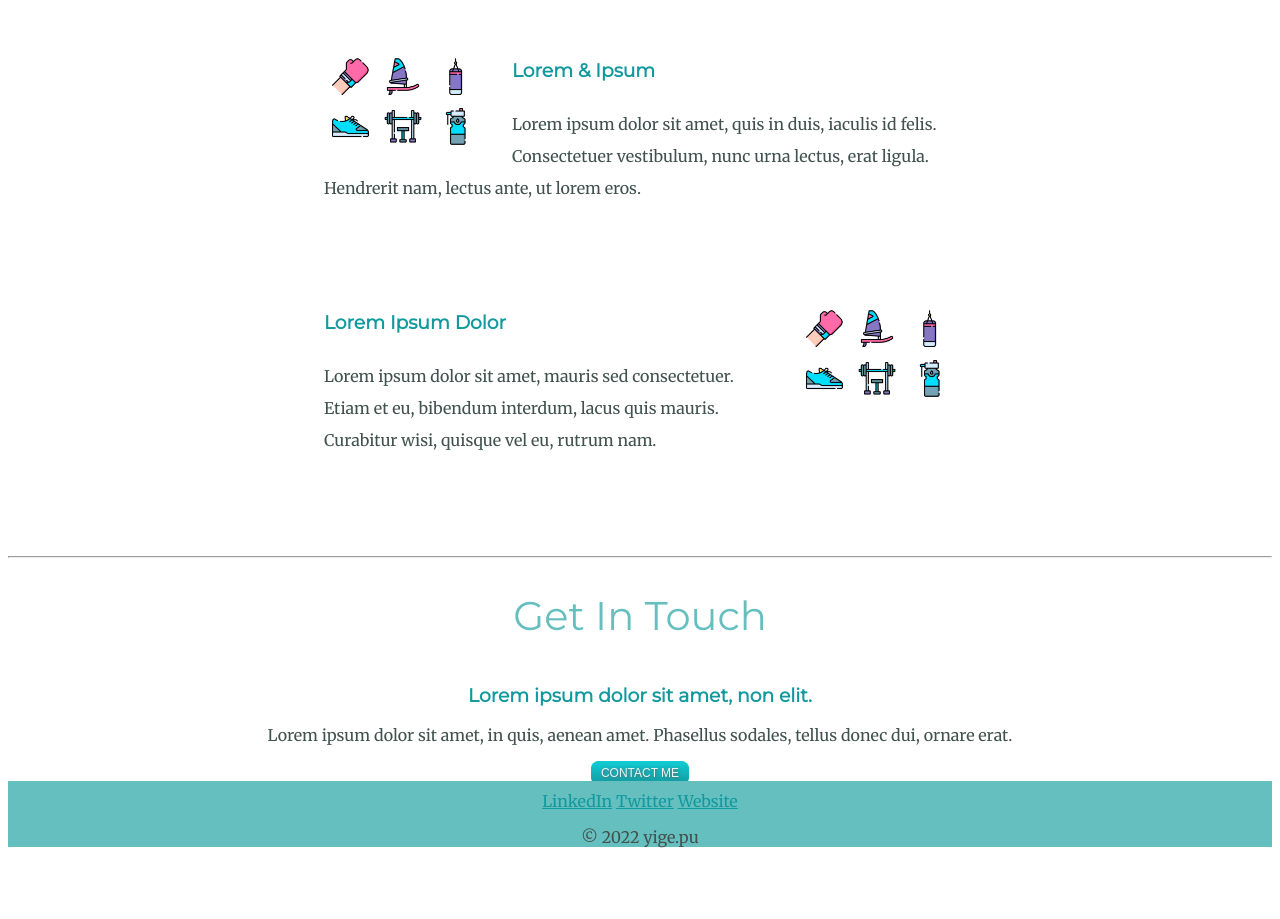
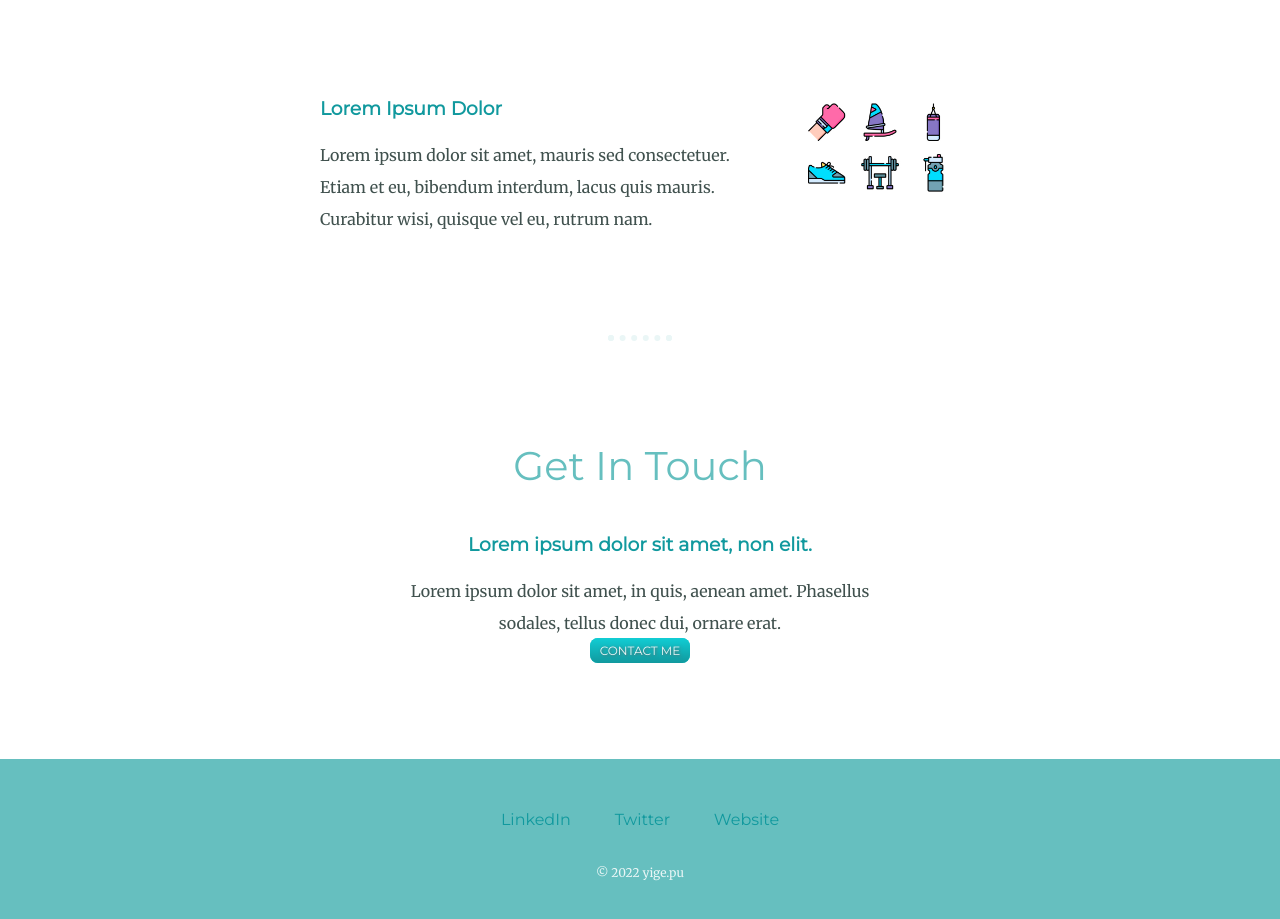
Before and after one commit to 798944154/CV, a plain HTML site: page index.html in a window 1280 px wide. Shown: the part 1791-2710 px from the top of the page. Before the commit the page ends 2654 px from the top, so only its background shows below. Drawn offline with Linux system fonts and the light colour scheme.

Commit message:
Finalize CV

```diff
--- a/css/styles.css
+++ b/css/styles.css
@@ -2,6 +2,7 @@ body {
   color: #40514E;
   text-align: center;
   font-family: 'Merriweather', serif;
+  margin: 0 0 0 0;
 }
 
 h1 {
@@ -13,7 +14,7 @@ h1 {
 
 h2 {
   color: #66BFBF;
-  font-family: 'Montserrat', Montserratcursive;
+  font-family: 'Montserrat', sans-serif;
   font-size: 2.5rem;
   font-weight: normal;
   padding-bottom: 10px;
@@ -24,6 +25,28 @@ h3 {
   font-family: 'Montserrat', sans-serif;
 }
 
+hr {
+  border: dotted #eaf6f6 6px;
+  border-bottom: none;
+  width: 4%;
+  margin: 100px auto;
+}
+
+p {
+  line-height: 2;
+}
+
+a {
+  color: #11999E;
+  font-family: 'Montserrat', sans-serif;
+  margin: 20px;
+  text-decoration: none;
+}
+a:hover{
+color:#eaf6f6;
+
+}
+
 .top-container {
   background-color: #EFF5F5;
   position: relative;
@@ -31,42 +54,46 @@ h3 {
 }
 
 .middle-container {
-  margin: 100px, 0;
+  margin: 100px 0;
 }
 
 .bottom-container {
   background-color: #66BFBF;
-  position: relative;
-  padding-top: 10px;
+  padding: 50px 0 20px;
 }
 
 .top-cloud {
   position: absolute;
   right: 200px;
-  top: 50px;
+  top: 40px;
 }
 
 .bottom-cloud {
-  left: 300px;
+  position: absolute;
+  left: 250px;
   bottom: 300px;
 }
 
-.intro{
-width:30%;
+.intro {
+  width: 30%;
+  margin: auto;
+}
+
+.contact-message {
+  width: 40%;
+  margin: auto;
+}
+
+.yige-image {
+  width: 15%;
 }
 
 .btn {
   background: #11cdd4;
-  background-image: -webkit-linear-gradient(top, #11cdd4, #11999e);
-  background-image: -moz-linear-gradient(top, #11cdd4, #11999e);
-  background-image: -ms-linear-gradient(top, #11cdd4, #11999e);
-  background-image: -o-linear-gradient(top, #11cdd4, #11999e);
   background-image: linear-gradient(to bottom, #11cdd4, #11999e);
-  -webkit-border-radius: 8;
-  -moz-border-radius: 8;
   border-radius: 8px;
   text-shadow: 1px 1px 3px #666666;
-  font-family: Arial;
+  font-family: Montserrat;
   color: #eaf6f6;
   font-size: 12px;
   padding: 5px 10px 5px 10px;
@@ -82,16 +109,16 @@ width:30%;
   background-image: linear-gradient(to bottom, #30e3cb, #2bc4ad);
   text-decoration: none;
 }
-
-.footer-link {
-  color: #11999E;
+.copywrite{
+color:#EAF6F6;
+font-size:0.75rem;
+padding:20px 0;
 }
 
 .skill-row {
   margin: 100px auto 100px auto;
   width: 50%;
   text-align: start;
-  line-height: 2;
 }
 
 .skills1 {
--- a/index.html
+++ b/index.html
@@ -15,6 +15,7 @@
 
   <div class="top-container">
     <img class="top-cloud" src="images/cloud.png" alt="cloud-image">
+    <!-- <img class="top-cloud" src="https://nodeapi.leehaipei.com/upload/imageHost/imageHost_5dbe45c84274433b3bdd5fcfeadf85f9.jpeg" alt="cloud-image"> -->
     <h1>I'm Annnn</h1>
     <h2>a Business analist</h2>
     <img class="bottom-cloud" src="images/cloud.png" alt="cloud-image">
@@ -28,6 +29,8 @@
       <p class=intro>Lorem ipsum dolor sit amet, vitae volutpat, dui conubia, dolor urna. Non auctor, montes nulla distinctio.</p>
     </div>
     <hr>
+
+
 
     <div class="skills">
       <h2>My Skills.</h2>
@@ -48,7 +51,7 @@
     <div class="contact-me">
       <h2>Get In Touch</h2>
       <h3>Lorem ipsum dolor sit amet, non elit.</h3>
-      <p>Lorem ipsum dolor sit amet, in quis, aenean amet. Phasellus sodales, tellus donec dui, ornare erat.</p>
+      <p class="contact-message">Lorem ipsum dolor sit amet, in quis, aenean amet. Phasellus sodales, tellus donec dui, ornare erat.</p>
       <a class="btn" href="mailto:798944254@qq.com">CONTACT ME</a>
     </div>
   </div>
@@ -58,7 +61,7 @@
     <a class="footer-link" href="https://www.linkedin.com/">LinkedIn</a>
     <a class="footer-link" href="https://twitter.com/">Twitter</a>
     <a class="footer-link" href="https://www.appbrewery.co/">Website</a>
-    <p>© 2022 yige.pu</p>
+    <p class="copywrite">© 2022 yige.pu</p>
   </div>
 
 </body>
```
